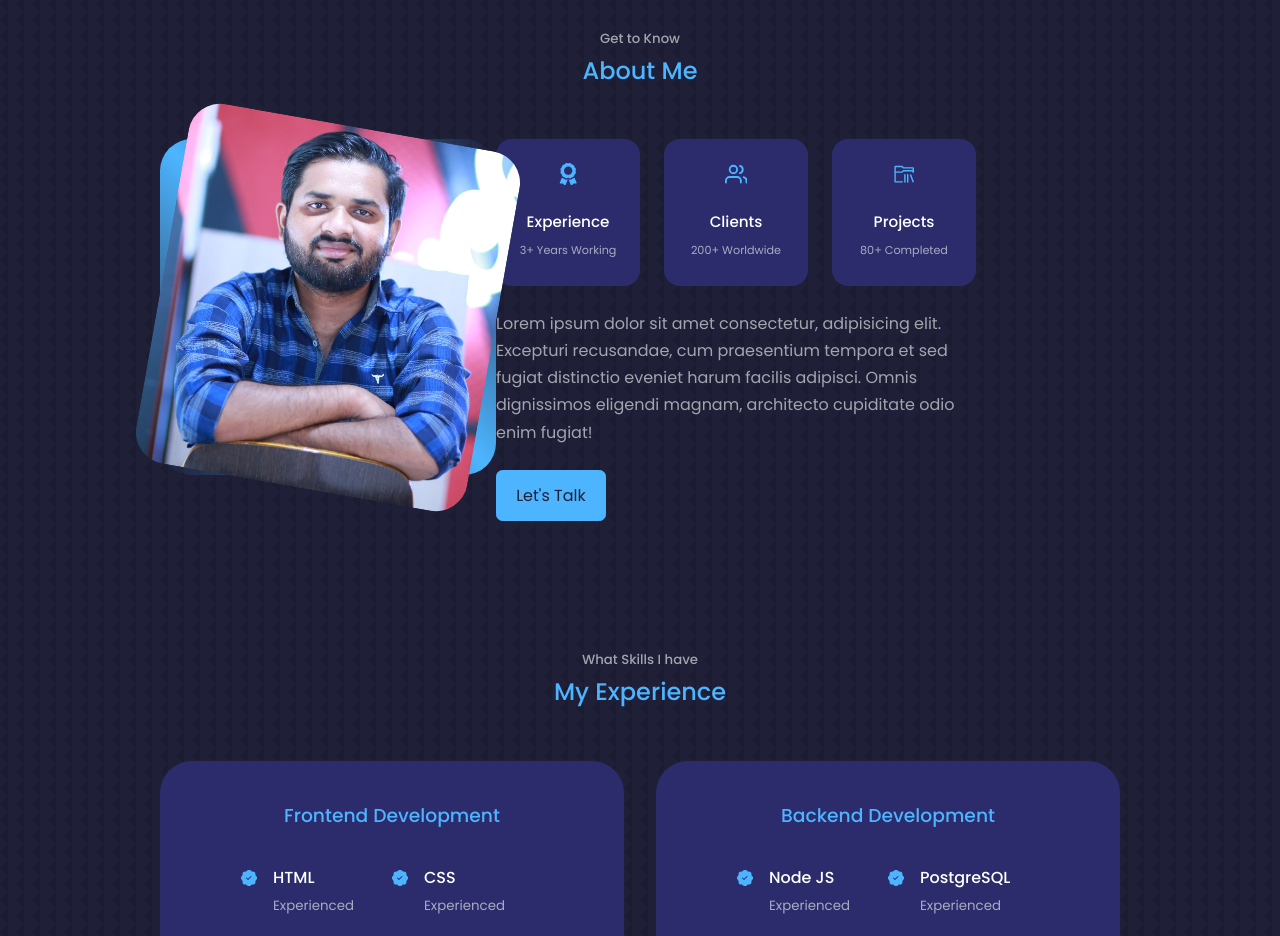
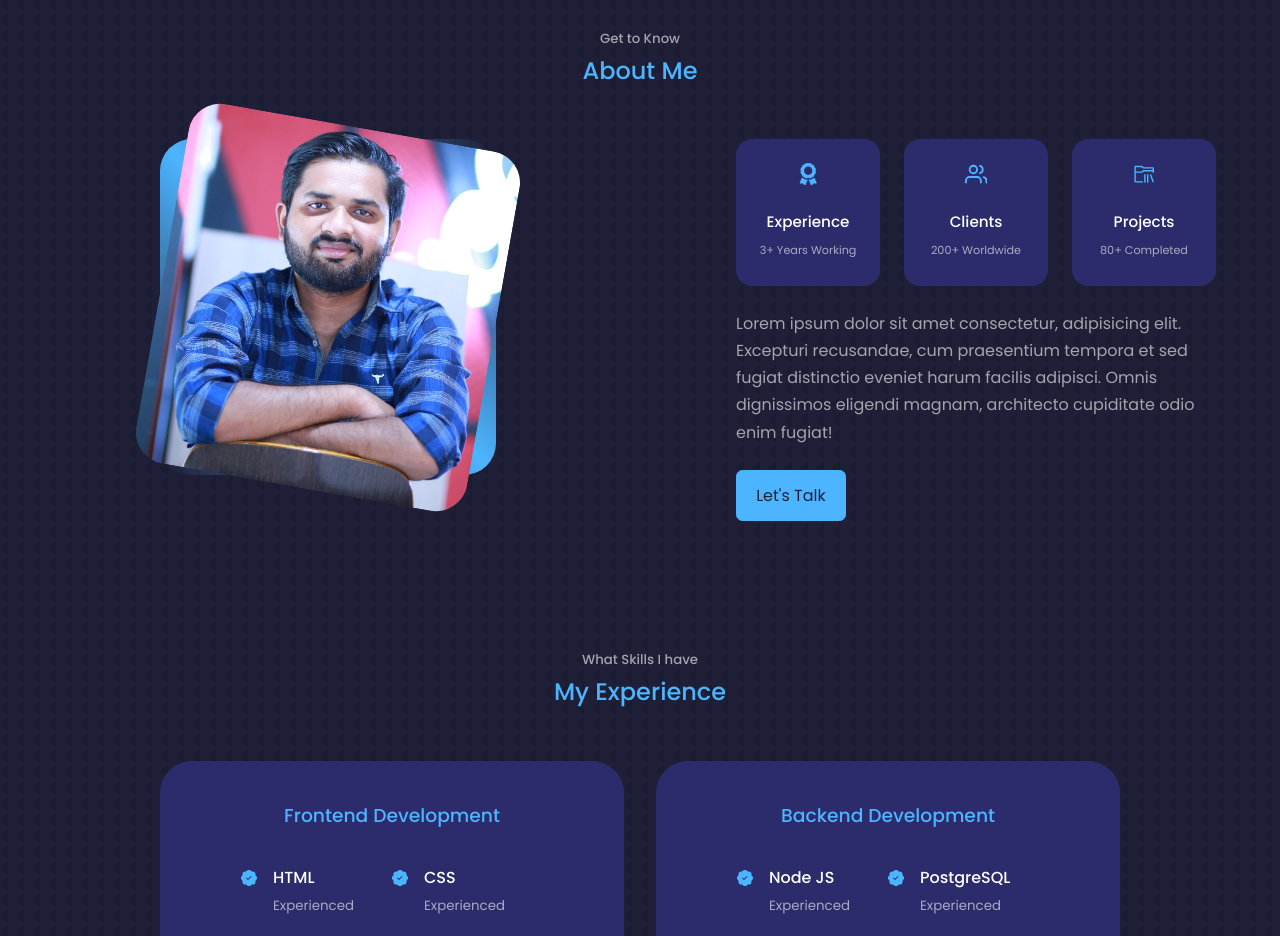
Before and after one commit to AhsanYousaf/portfolio_app, a React (Create React App) app: page / in a window 1280 px wide. Shown: the part 900-1836 px from the top of the page. Built offline with nearby package versions, Linux system fonts and the light colour scheme.

Commit message:
Update about.css

```diff
--- a/src/components/about/about.css
+++ b/src/components/about/about.css
@@ -1,7 +1,7 @@
 .about__container {
     display: grid;
     grid-template-columns: 35% 50%;
-
+    gap: 25%;
 }
 
 .about__me {
```
